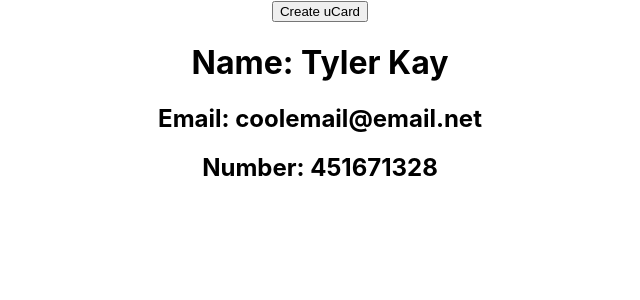
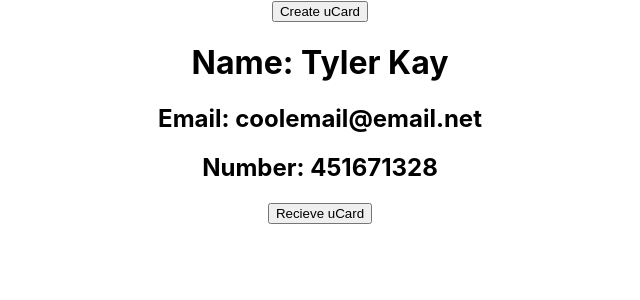
Before and after one commit to elawrie/uCard, a React (Create React App) app in the folder ucard/: page / in a window 1280 px wide. Shown: the top 300 px of the page, without its empty margins (320-960 px from the left). Built offline with nearby package versions, Linux system fonts and the light colour scheme.

Commit message:
receive ucard

```diff
--- a/ucard/src/App.js
+++ b/ucard/src/App.js
@@ -16,6 +16,7 @@ const App = () => {
     <div className="App">
       <button onClick={() => alert('button pressed')}>Create uCard</button>
       <Person name={'Tyler Kay'} email={'coolemail@email.net'} number={451671328}/>
+      <button onClick={() => alert('button pressed')}>Recieve uCard</button>
     </div>
   );
 }
```
Also changed, not shown: ucard/src/Stylesheet.js (added).
